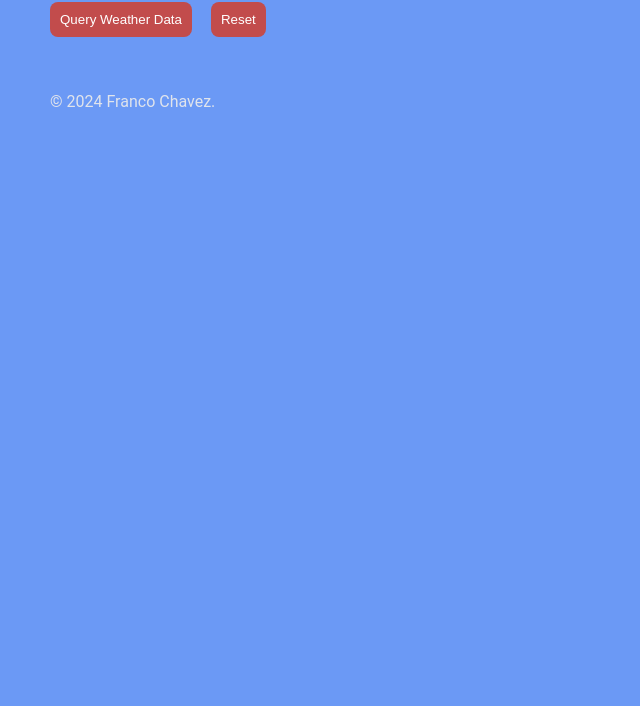
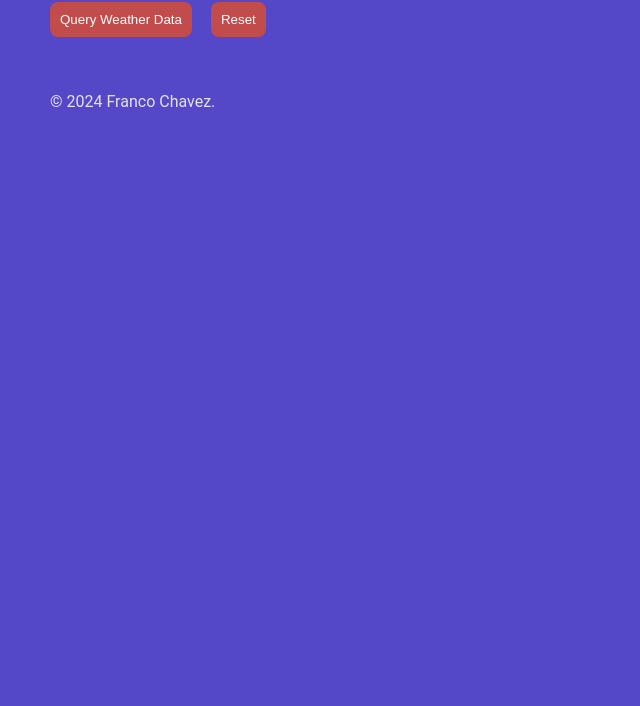
Before and after one commit to CFrancoChavez/cse121b, a plain HTML site: page project.html in a window 1280 px wide. Shown: the part 94-800 px from the top of the page, without its empty margins (0-640 px from the left). Drawn offline with Linux system fonts and the light colour scheme.

Commit message:
change backgroun-color

```diff
--- a/project/appstyles/app.css
+++ b/project/appstyles/app.css
@@ -29,7 +29,7 @@ ul {
 
 body {
     font: 1rem/1.3 "Roboto", sans-serif;
-    background: #6b99f5;
+    background: #5448C8;
     color: #e0e4ec;
     padding: 50px;
 }
```
